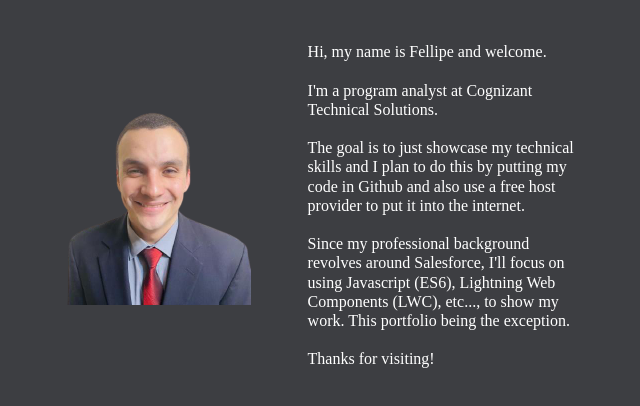
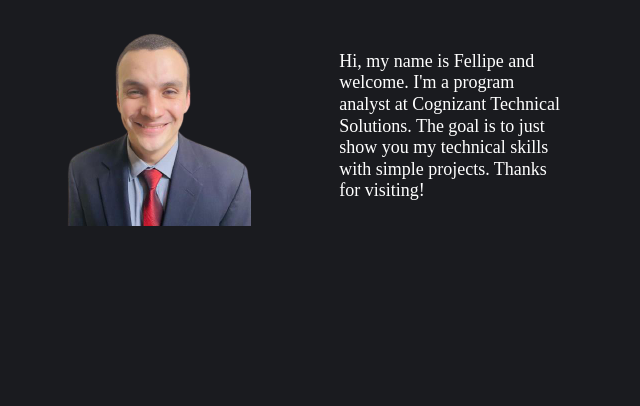
Before and after one commit to fddemora/fddemora.github.io, a website built with Parcel: page index.html in a window 1280 px wide. Shown: the whole page, without its empty margins (323-963 px from the left). Built offline with nearby package versions, Linux system fonts and the light colour scheme.

Commit message:
update to html and css

```diff
--- a/index.html
+++ b/index.html
@@ -12,13 +12,9 @@
         <div class="child-container1">
             <img src="img/profile-removebg-preview.png" alt="profile picture">
             <p>
-                Hi, my name is Fellipe and welcome. <br><br>
-                I'm a program analyst at Cognizant Technical Solutions. <br><br>
-                The goal is to just showcase my technical skills and I plan to do this
-                by putting my code in Github and also use a free host provider to put it into
-                the internet. <br><br>
-                Since my professional background revolves around Salesforce, I'll focus on using Javascript (ES6), Lightning Web Components (LWC), etc..., to show my work.
-                This portfolio being the exception.<br><br>
+                Hi, my name is Fellipe and welcome.
+                I'm a program analyst at Cognizant Technical Solutions.
+                The goal is to just show you my technical skills with simple projects.
                 Thanks for visiting!
             </p>
         </div>
--- a/style.css
+++ b/style.css
@@ -7,7 +7,7 @@
 }
 
 body{
-    background-color: rgb(61, 62, 66);
+    background-color: rgb(26, 27, 31);
 }
 
 .container1 {
@@ -35,7 +35,8 @@ body{
 
 .child-container1 p {
     color: white;
-    padding-left: 5%;
-    padding-right: 50px;
+    padding-left: 10%;
+    padding-right: 10%;
     line-height: 1.2;
+    font-size: large;
 }
```
